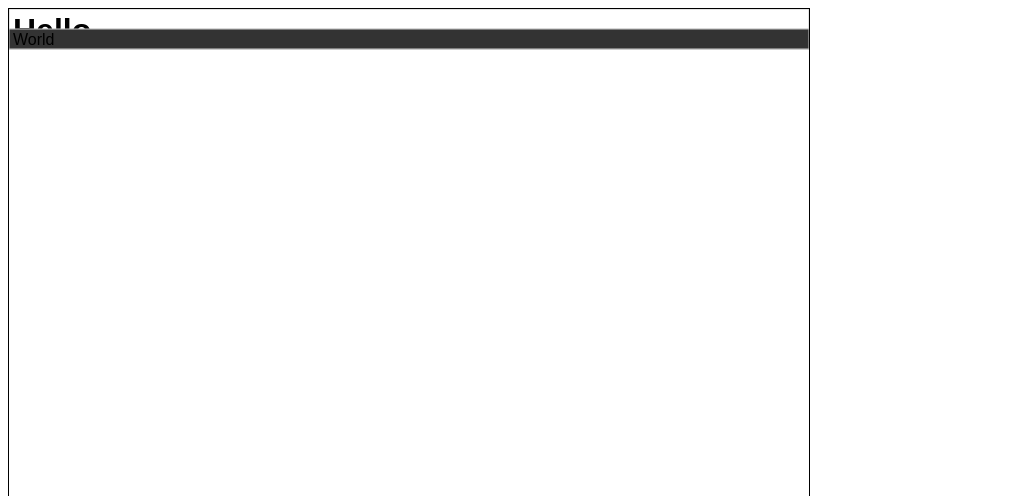
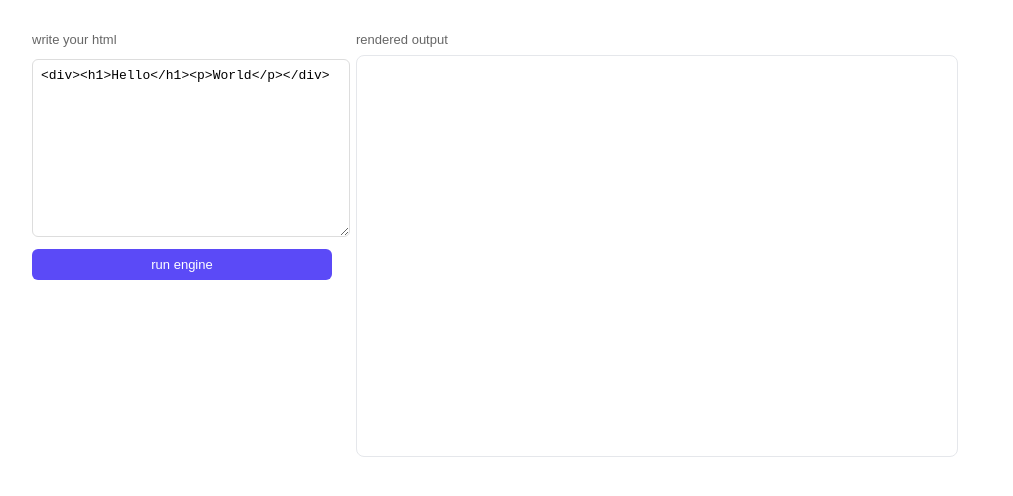
Before and after one commit to CoderKavyaG/DevLens, a React (Vite) app: page / in a window 1280 px wide. Shown: the top 496 px of the page, without its empty margins (0-1013 px from the left). Built offline with nearby package versions, Linux system fonts and the light colour scheme.

Commit message:
v1 done , visualizer working

```diff
--- a/src/App.tsx
+++ b/src/App.tsx
@@ -1,34 +1,7 @@
-import { useRef, useEffect } from 'react'
-import { tokenize } from './engine/tokenizer'
-import { buildDom } from './engine/domBuilder'
-import { layout } from './engine/layoutEngine'
-import { paint } from './engine/painter'
+import Visualizer from './components/Visualizer'
 
 function App() {
-  const canvasRef = useRef<HTMLCanvasElement>(null)
-
-  useEffect(() => {
-    const canvas = canvasRef.current
-    if (!canvas) return
-    const ctx = canvas.getContext('2d')
-    if (!ctx) return
-
-    const html = '<div><h1>Hello</h1><p>World</p></div>'
-    const tokens = tokenize(html)
-    const dom = buildDom(tokens)
-    if (!dom) return
-    const layoutTree = layout(dom, 800)
-    paint(layoutTree, ctx)
-  }, [])
-
-  return (
-    <canvas
-      ref={canvasRef}
-      width={800}
-      height={600}
-      style={{ border: '1px solid black' }}
-    />
-  )
+    return <Visualizer />
 }
 
 export default App
--- a/src/components/Visualizer.tsx
+++ b/src/components/Visualizer.tsx
@@ -0,0 +1,106 @@
+import { useState } from 'react'
+import { tokenize } from '../engine/tokenizer'
+import { buildDom } from '../engine/domBuilder'
+import { layout } from '../engine/layoutEngine'
+import { paint } from '../engine/painter'
+import { getSteps, resetSteps, Step } from '../engine/stepEmitter'
+import { useRef } from 'react'
+
+export default function Visualizer() {
+    const [html, setHtml] = useState('<div><h1>Hello</h1><p>World</p></div>')
+    const [steps, setSteps] = useState<Step[]>([])
+    const [currentStep, setCurrentStep] = useState(0)
+    const canvasRef = useRef<HTMLCanvasElement>(null)
+
+    function run() {
+        // reset everything
+        resetSteps()
+
+        // run the full engine
+        const tokens = tokenize(html)
+        const dom = buildDom(tokens)
+        if (!dom) return
+        const layoutTree = layout(dom, 600)
+
+        // paint to canvas
+        const canvas = canvasRef.current
+        if (!canvas) return
+        const ctx = canvas.getContext('2d')
+        if (!ctx) return
+        ctx.clearRect(0, 0, 600, 400)
+        paint(layoutTree, ctx)
+
+        // capture all steps
+        setSteps(getSteps())
+        setCurrentStep(0)
+    }
+
+    const step = steps[currentStep]
+
+    return (
+        <div style={{ display: 'flex', gap: 24, padding: 24, fontFamily: 'sans-serif' }}>
+
+            {/* left panel - editor */}
+            <div style={{ display: 'flex', flexDirection: 'column', gap: 12, width: 300 }}>
+                <div style={{ fontSize: 13, fontWeight: 500, color: '#666' }}>write your html</div>
+                <textarea
+                    value={html}
+                    onChange={e => setHtml(e.target.value)}
+                    style={{ width: '100%', height: 160, fontFamily: 'monospace', fontSize: 13, padding: 8, borderRadius: 6, border: '1px solid #ddd' }}
+                />
+                <button
+                    onClick={run}
+                    style={{ padding: '8px 16px', background: '#5b4af7', color: 'white', border: 'none', borderRadius: 6, cursor: 'pointer', fontSize: 13 }}
+                >
+                    run engine
+                </button>
+
+                {/* step controls */}
+                {steps.length > 0 && (
+                    <div style={{ display: 'flex', flexDirection: 'column', gap: 8 }}>
+                        <div style={{ fontSize: 12, color: '#888' }}>step {currentStep + 1} of {steps.length}</div>
+
+                        {/* tooltip */}
+                        <div style={{ background: '#f5f3ff', border: '1px solid #c4b5fd', borderRadius: 6, padding: 10, fontSize: 12, color: '#5b21b6' }}>
+                            {step?.message}
+                        </div>
+
+                        {/* stage badge */}
+                        <div style={{ display: 'inline-block', background: '#e0e7ff', color: '#3730a3', borderRadius: 4, padding: '2px 8px', fontSize: 11, fontWeight: 500 }}>
+                            {step?.type}
+                        </div>
+
+                        {/* navigation */}
+                        <div style={{ display: 'flex', gap: 8 }}>
+                            <button onClick={() => setCurrentStep(s => Math.max(0, s - 1))} style={{ flex: 1, padding: '6px 0', borderRadius: 6, border: '1px solid #ddd', cursor: 'pointer' }}>← back</button>
+                            <button onClick={() => setCurrentStep(s => Math.min(steps.length - 1, s + 1))} style={{ flex: 1, padding: '6px 0', borderRadius: 6, border: '1px solid #ddd', cursor: 'pointer' }}>next →</button>
+                        </div>
+
+                        {/* token list */}
+                        {step?.tokens && (
+                            <div style={{ display: 'flex', flexDirection: 'column', gap: 4 }}>
+                                <div style={{ fontSize: 11, color: '#888', fontWeight: 500 }}>tokens so far</div>
+                                {step.tokens.map((t, i) => (
+                                    <div key={i} style={{ fontFamily: 'monospace', fontSize: 11, background: '#f9fafb', border: '1px solid #e5e7eb', borderRadius: 4, padding: '4px 8px' }}>
+                                        {t.type} {t.name || t.value}
+                                    </div>
+                                ))}
+                            </div>
+                        )}
+                    </div>
+                )}
+            </div>
+
+            {/* right panel - canvas */}
+            <div style={{ display: 'flex', flexDirection: 'column', gap: 8 }}>
+                <div style={{ fontSize: 13, fontWeight: 500, color: '#666' }}>rendered output</div>
+                <canvas
+                    ref={canvasRef}
+                    width={600}
+                    height={400}
+                    style={{ border: '1px solid #e5e7eb', borderRadius: 8 }}
+                />
+            </div>
+        </div>
+    )
+}
```
